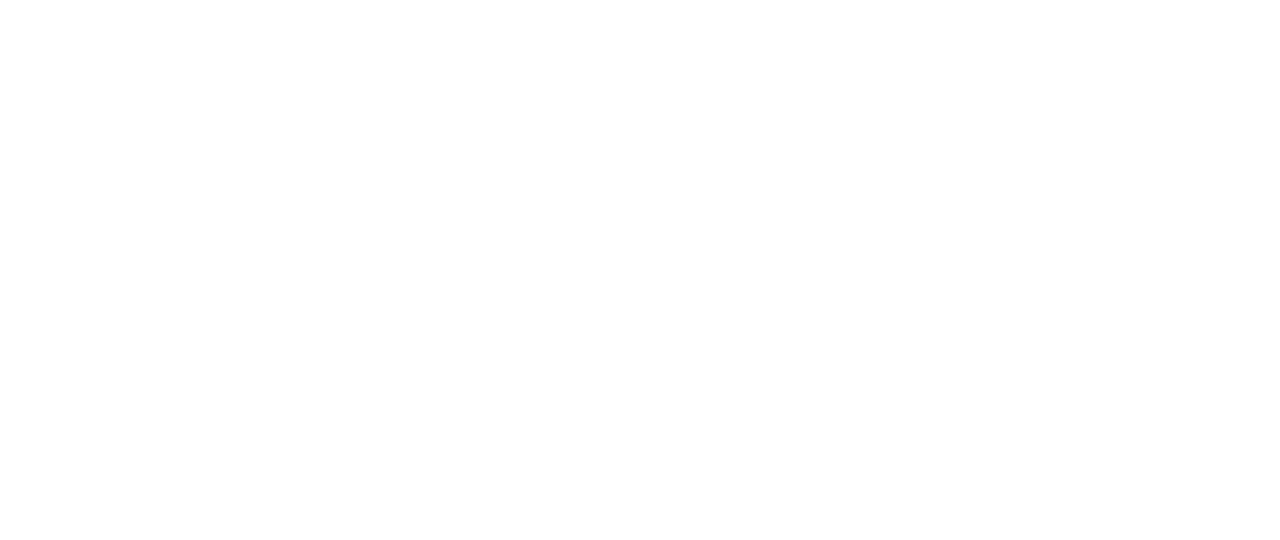
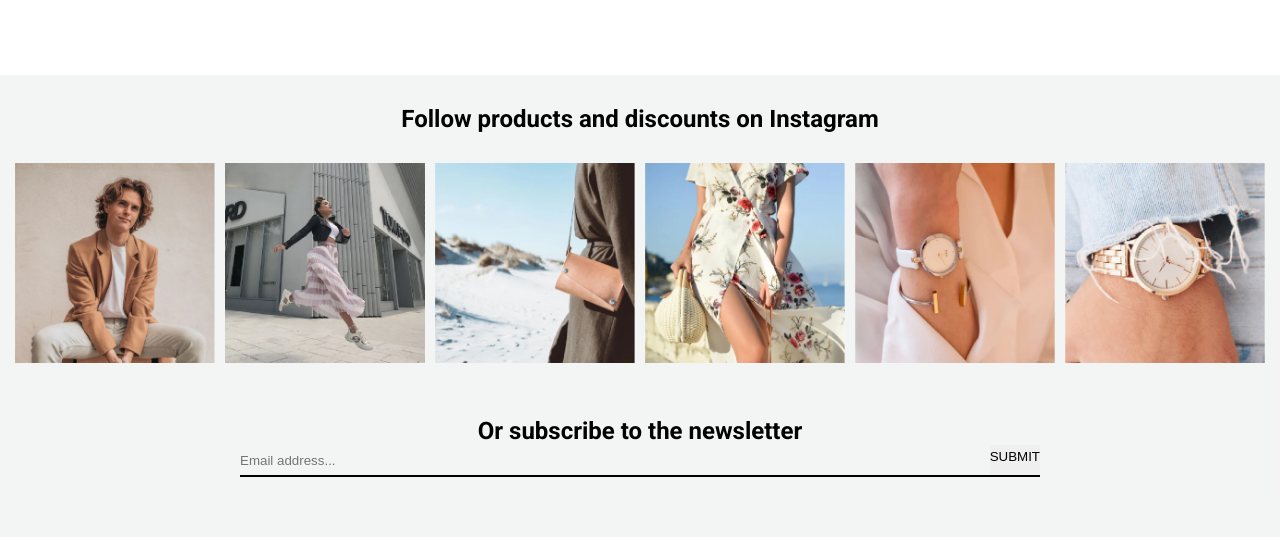
Before and after one commit to archis-academy/june-frontend-coral-buy-1, a plain HTML site: page index.html in a window 1280 px wide. Drawn offline with Linux system fonts and the light colour scheme; files that its build step writes are made by us from their sources.

Commit message:
[JU-5] - Newsletteform tempelte yapildi,Instagram icin gerekli olan elementler eklendi

```diff
--- a/index.html
+++ b/index.html
@@ -4,7 +4,119 @@
     <meta charset="UTF-8" />
     <meta name="viewport" content="width=device-width, initial-scale=1.0" />
     <title>Coral Buy</title>
-    <link rel="stylesheet" href="style.css" />
+    <link rel="stylesheet" href="styles/style.css" />
+    <link
+      rel="stylesheet"
+      href="https://fonts.googleapis.com/css2?family=Roboto:wght@400;700&display=swap"
+    />
   </head>
-  <body></body>
+  <body>
+    <div class="newsletter-instagram">
+      <div class="discount-instagram">
+        <h2>Follow products and discounts on Instagram</h2>
+      </div>
+      <div class="instagram-photo">
+        <div class="instaphoto-box">
+          <img
+            src="images/newsletter-images/newsletter-05.png"
+            alt="logo"
+            width="200"
+            height="200"
+          />
+          <div class="instagramlogo">
+            <img
+              src="images/newsletter-images/instagramlogo.png"
+              alt="logo"
+            />
+          </div>
+        </div>
+        <div class="instaphoto-box">
+          <img
+            src="images/newsletter-images/newsletter-06.png"
+            alt="logo"
+            width="200"
+            height="200"
+          />
+          <div class="instagramlogo">
+            <img
+              src="images/newsletter-images/instagramlogo.png"
+              alt="logo"
+            />
+          </div>
+        </div>
+        <div class="instaphoto-box">
+          <img
+            src="images/newsletter-images/newsletter-07.png"
+            alt="logo"
+            width="200"
+            height="200"
+          />
+          <div class="instagramlogo">
+            <img
+              src="images/newsletter-images/instagramlogo.png"
+              alt="logo"
+            />
+          </div>
+        </div>
+
+        <div class="instaphoto-box">
+          <img
+            src="images/newsletter-images/newsletter-08.png"
+            alt="logo"
+            width="200"
+            height="200"
+          />
+          <div class="instagramlogo">
+            <img
+              src="images/newsletter-images/instagramlogo.png"
+              alt="logo"
+            />
+          </div>
+        </div>
+
+        <div class="instaphoto-box">
+          <img
+            src="images/newsletter-images/newsletter-09.png"
+            alt="logo"
+            width="200"
+            height="200"
+          />
+          <div class="instagramlogo">
+            <img
+              src="images/newsletter-images/instagramlogo.png"
+              alt="logo"
+            />
+          </div>
+        </div>
+
+        <div class="instaphoto-box">
+          <img
+            src="images/newsletter-images/newsletter-10.png"
+            alt="logo"
+            width="200"
+            height="200"
+          />
+          <div class="instagramlogo">
+            <img
+              src="images/newsletter-images/instagramlogo.png"
+              alt="logo"
+            />
+          </div>
+        </div>
+      </div>
+      <div class="newsletter">
+        <div class="subscribeheadline">
+          <h2>Or subscribe to the newsletter</h2>
+        </div>
+        <div class="email">
+          <input
+            type="email"
+            class="Instagram-email"
+            placeholder="Email address..."
+          />
+          <button class="instagramsubmitbutton">SUBMIT</button>
+        </div>
+      </div>
+    </div>
+  </body>
 </html>
--- a/styles/style.css
+++ b/styles/style.css
@@ -1,5 +1,97 @@
 * {
-  padding: 0;
-  margin: 0;
+  margin: 0px;
+  padding: 0px;
   box-sizing: border-box;
 }
+.discount-instagram {
+  margin: 50px 0px 0px 0px;
+}
+
+.instagram-photo {
+  margin: auto;
+  width: fit-content;
+  justify-content: center;
+  display: flex;
+  flex-wrap: wrap;
+  gap: 10px;
+}
+.instagram-photo img:hover {
+  filter: brightness(50%);
+}
+.instaphoto-box {
+  position: relative;
+}
+
+.instagramlogo {
+  width: 150px;
+  height: 100px;
+  object-fit: contain;
+  position: absolute;
+  top: 50%;
+  left: 50%;
+  transform: translate(-50%, -50%);
+  opacity: 0;
+  transition: opacity 0.3s ease;
+}
+
+.instaphoto-box:hover .instagramlogo {
+  opacity: 4;
+}
+
+.newsletter-instagram {
+  background-color: #1e28320d;
+  padding-top: 10px;
+  padding-bottom: 10px;
+  margin: 75px 0px 75px 0px;
+}
+
+.email {
+  max-width: 800px;
+  font-family: "roboto";
+  white-space: nowrap;
+  margin: 0 auto;
+  display: flex;
+  text-align: center;
+}
+
+.newsletter {
+  padding-top: 50px;
+  padding-bottom: 50px;
+}
+
+.discount-instagram {
+  margin: 20px 0px 30px 0px;
+  text-align: center;
+  font-size: auto;
+  font-family: "roboto";
+}
+.Instagram-email {
+  border: 0px;
+  border-bottom: 2px solid black;
+  background: none;
+  margin: 0 auto;
+  flex: 1;
+  height: 32px;
+  outline: none;
+  top: 622px;
+  left: 517px;
+  gap: 0px;
+  opacity: 0px;
+}
+.instagramsubmitbutton {
+  border: 0px;
+  padding-bottom: 7px;
+  border-bottom: 2px solid black;
+}
+.instagramsubmitbutton:hover {
+  border-bottom-width: 3px;
+  color: orangered;
+  border-bottom: 2px solid orangered;
+}
+
+.subscribeheadline {
+  font-family: "roboto";
+  text-align: center;
+  text-shadow: 0px 0px 10px 0px black;
+  font-weight: bolder;
+}
```
Also changed, not shown: images/newsletter-images/email.png (added), images/newsletter-images/submit.png (added).
